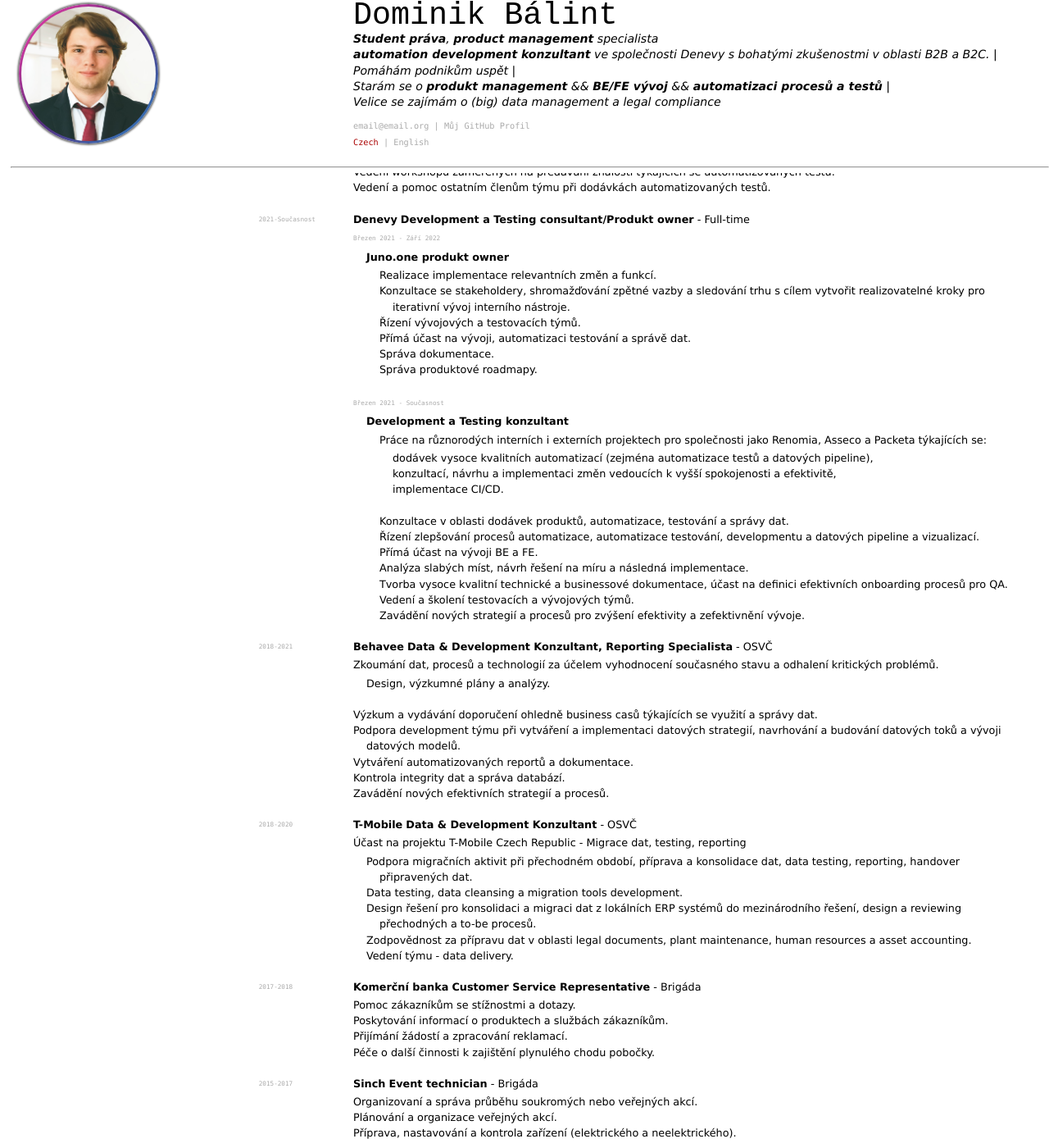
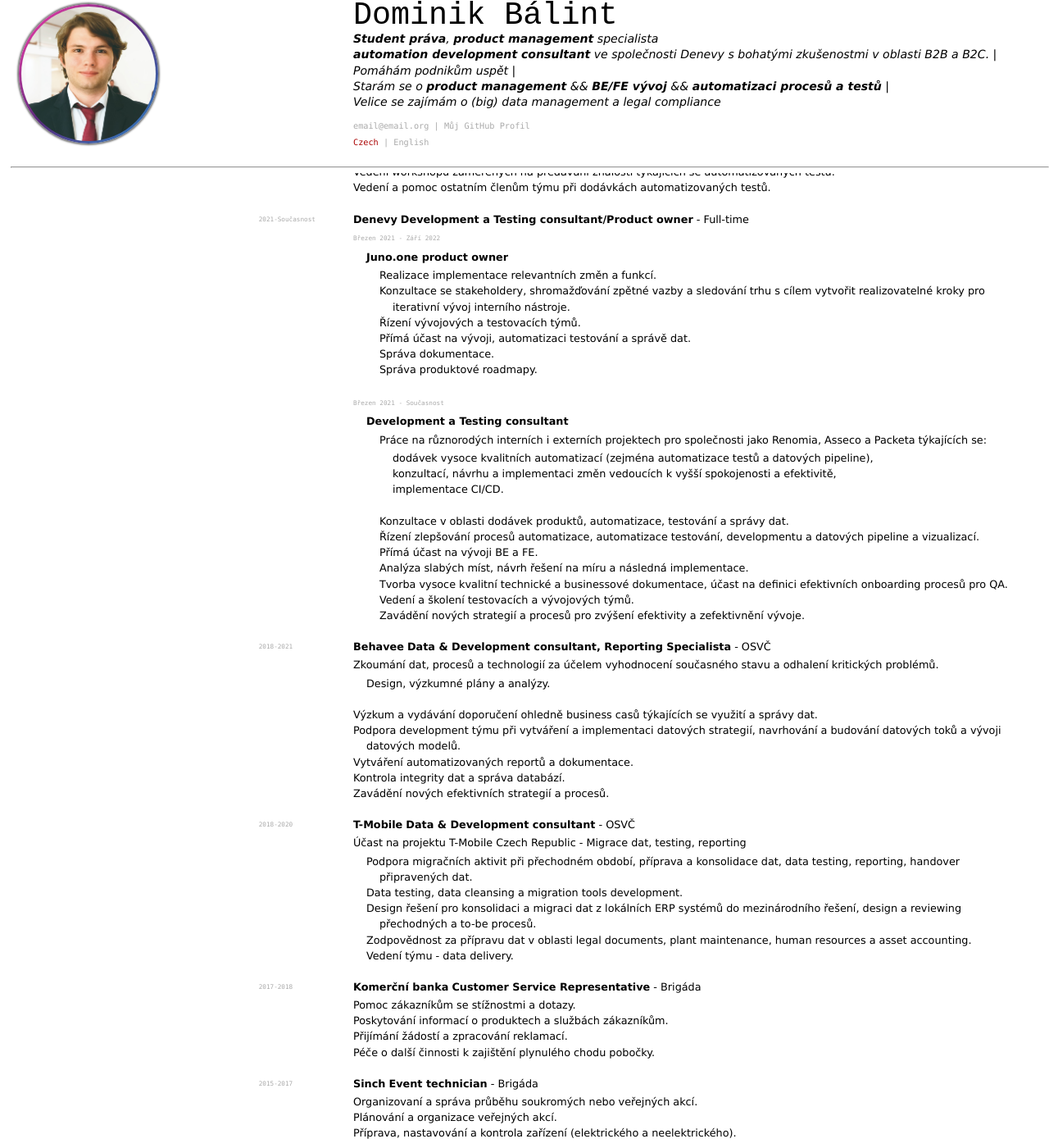
Before and after one commit to Dominik-97/curriculum-vitae, a Jekyll site: the page built from index_cz.md, in a window 1280 px wide and 1400 px high, scrolled down 869 px. Shown: the whole window at 82% size. Built offline with Jekyll 4.4.1, drawn with Linux system fonts in a browser that asks for light colours; some of the changed text lies outside the part shown.

Commit message:
Fixed inconsistent wording.

```diff
--- a/index_cz.md
+++ b/index_cz.md
@@ -9,9 +9,9 @@ language: cz
 <h1>Dominik Bálint</h1>
 <p>
   <strong>Student práva</strong>, <strong>product management</strong> specialista <br>
-  <strong>automation development konzultant</strong> ve společnosti Denevy s bohatými zkušenostmi v oblasti B2B a B2C. | <br>
+  <strong>automation development consultant</strong> ve společnosti Denevy s bohatými zkušenostmi v oblasti B2B a B2C. | <br>
   Pomáhám podnikům uspět | <br>
-  Starám se o <strong>produkt management</strong> && <strong>BE/FE vývoj</strong> && <strong>automatizaci procesů a testů</strong> | <br>
+  Starám se o <strong>product management</strong> && <strong>BE/FE vývoj</strong> && <strong>automatizaci procesů a testů</strong> | <br>
   Velice se zajímám o (big) data management a legal compliance
 </p>
 
@@ -45,7 +45,7 @@ Pokud zrovna nepomáhám týmům s automatizací a vývojem, věnuji se primárn
 
 ### Specializace
 
-- Produkt management.
+- Product management.
 - Vývoj BE s přesahem do FE.
 - Automatizace.
 - Testování.
@@ -70,10 +70,10 @@ Pokud zrovna nepomáhám týmům s automatizací a vývojem, věnuji se primárn
 - Vedení workshopů zaměřených na předávání znalostí týkajících se automatizovaných testů.
 - Vedení a pomoc ostatním členům týmu při dodávkách automatizovaných testů.
 
-`2021-Současnost` __Denevy__ **Development a Testing consultant/Produkt owner** - Full-time <br>
+`2021-Současnost` __Denevy__ **Development a Testing consultant/Product owner** - Full-time <br>
 
 - `Březen 2021 - Září 2022`
-  - **Juno.one produkt owner**
+  - **Juno.one product owner**
     - Realizace implementace relevantních změn a funkcí.
     - Konzultace se stakeholdery, shromažďování zpětné vazby a sledování trhu s cílem vytvořit realizovatelné kroky pro iterativní vývoj interního nástroje.
     - Řízení vývojových a testovacích týmů.
@@ -82,7 +82,7 @@ Pokud zrovna nepomáhám týmům s automatizací a vývojem, věnuji se primárn
     - Správa produktové roadmapy.
 
 - `Březen 2021 - Současnost`
-  - **Development a Testing konzultant**
+  - **Development a Testing consultant**
     - Práce na různorodých interních i externích projektech pro společnosti jako Renomia, Asseco a Packeta týkajících se:
       - dodávek vysoce kvalitních automatizací (zejména automatizace testů a datových pipeline),
       - konzultací, návrhu a implementaci změn vedoucích k vyšší spokojenosti a efektivitě,
@@ -95,7 +95,7 @@ Pokud zrovna nepomáhám týmům s automatizací a vývojem, věnuji se primárn
     - Vedení a školení testovacích a vývojových týmů.
     - Zavádění nových strategií a procesů pro zvýšení efektivity a zefektivnění vývoje.
 
-`2018-2021` __Behavee__ **Data & Development Konzultant, Reporting Specialista** - OSVČ <br>
+`2018-2021` __Behavee__ **Data & Development consultant, Reporting Specialista** - OSVČ <br>
 
 - Zkoumání dat, procesů a technologií za účelem vyhodnocení současného stavu a odhalení kritických problémů.
   - Design, výzkumné plány a analýzy.
@@ -105,7 +105,7 @@ Pokud zrovna nepomáhám týmům s automatizací a vývojem, věnuji se primárn
 - Kontrola integrity dat a správa databází.
 - Zavádění nových efektivních strategií a procesů.
 
-`2018-2020` __T-Mobile__ **Data & Development Konzultant** - OSVČ <br>
+`2018-2020` __T-Mobile__ **Data & Development consultant** - OSVČ <br>
 
 - Účast na projektu T-Mobile Czech Republic - Migrace dat, testing, reporting
   - Podpora migračních aktivit při přechodném období, příprava a konsolidace dat, data testing, reporting, handover připravených dat.
@@ -302,7 +302,7 @@ Cením si poctivosti, odvahy, píle a snahy rozvíjet se. Jsem vždy otevřen no
 - Psaní.
 - (Big) Data a data compliance, reporting, ETL pipeliny a vizualizace.
 - Vývoj backendu (s přesahem do frontendu).
-- Produktový management.
+- Product management.
 - Consulting a školení.
 - Agilní přístup.
 
@@ -310,6 +310,6 @@ Cením si poctivosti, odvahy, píle a snahy rozvíjet se. Jsem vždy otevřen no
 
 Naposledy updatováno: Prosinec 2022
 
-Ikonky od Flaticon/Shield.io/Simpleicons pokud nejsou z těchto zdrojů, tak jsou od https://icons8.com/icon/55497/rest-api NEBO jsou použity obrázky naleznuté přes Google Image Search, licence je prověřena NEBO je použit Adobe Icons jako součást Creative Cloudu
+Ikony od Flaticon/Shield.io/Simpleicons pokud nejsou z těchto zdrojů, tak jsou od https://icons8.com/icon/55497/rest-api NEBO jsou použity obrázky naleznuté přes Google Image Search, licence je prověřena NEBO je použit Adobe Icons jako součást Creative Cloudu
 
 -->
```
